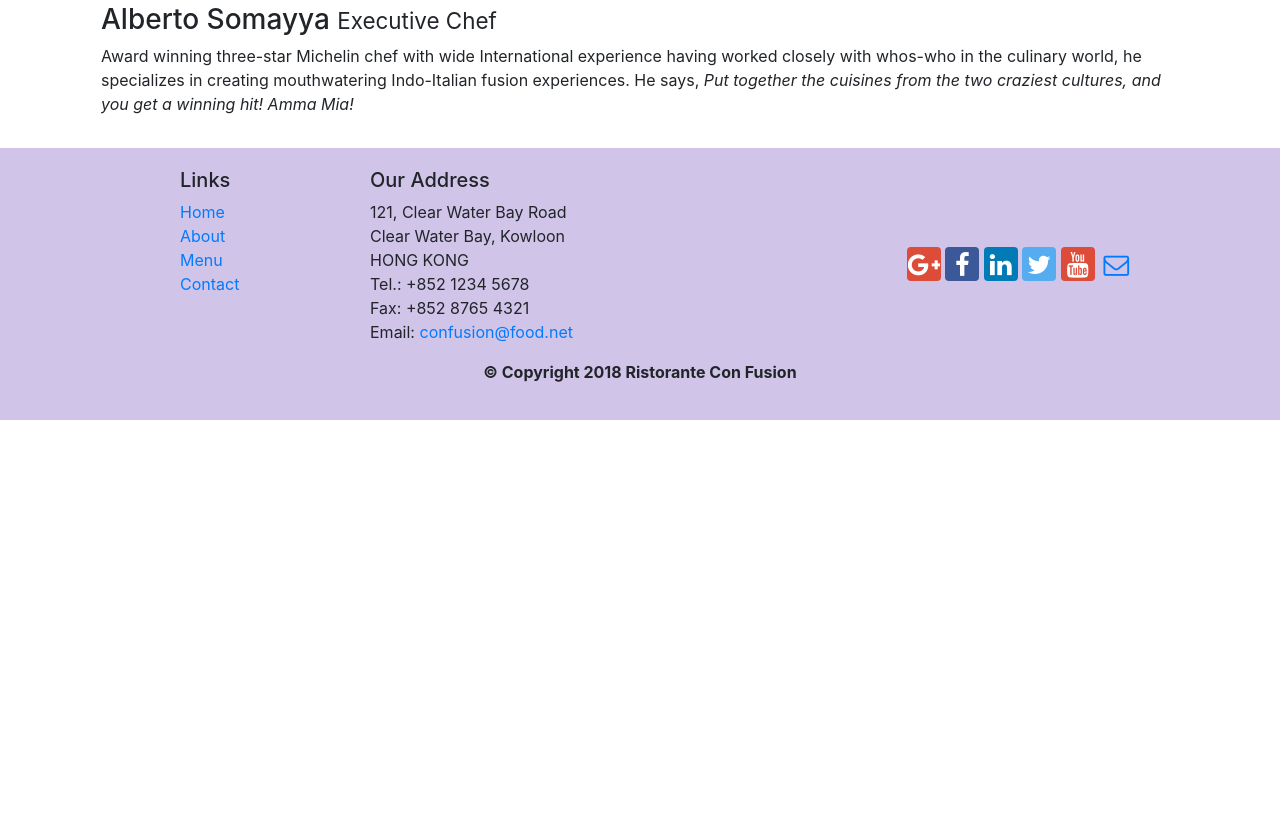
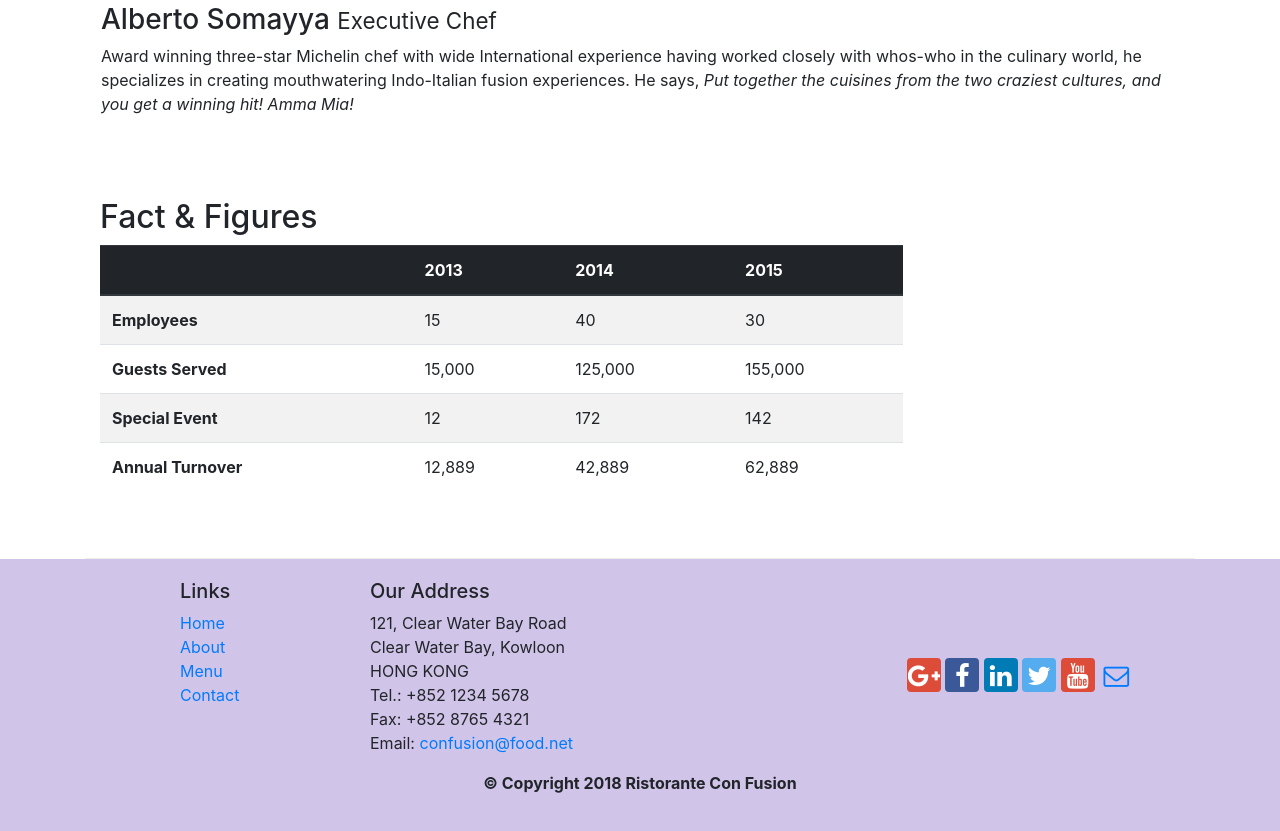
Before and after one commit to saurabhpathak072/Bootstrap-setup, a website: page aboutus.html in a window 1280 px wide. Shown: the part 1369-2200 px from the top of the page. Before the commit the page ends 1789 px from the top, so only its background shows below. Drawn offline with nearby package versions, Linux system fonts and the light colour scheme.

Commit message:
Added table to about Page

```diff
--- a/aboutus.html
+++ b/aboutus.html
@@ -121,7 +121,50 @@
                             you get a winning hit! Amma Mia!</em></p>
                 </div>
             </div>
-
+            <div class="row row-content">
+                <div class="col-12 col-sm-9">
+                    <h2>Fact &amp; Figures</h2>
+                    <div class="table-responsive">
+                        <table class="table table-striped">
+                            <thead class="thead-dark">
+                                <tr>
+                                    <th>&nbsp;</th>
+                                    <th>2013</th>
+                                    <th>2014</th>
+                                    <th>2015</th>
+                                </tr>
+                            </thead>
+                            <tbody>
+                                <tr>
+                                    <th>Employees</th>
+                                    <td>15</td>
+                                    <td>40</td>
+                                    <td>30</td>
+                                </tr>
+                                <tr>
+                                    <th>Guests Served</th>
+                                    <td>15,000</td>
+                                    <td>125,000</td>
+                                    <td>155,000</td>
+                                </tr>
+                                <tr>
+                                    <th>Special Event</th>
+                                    <td>12</td>
+                                    <td>172</td>
+                                    <td>142</td>
+                                </tr>
+                                <tr>
+                                    <th>Annual Turnover</th>
+                                    <td>12,889</td>
+                                    <td>42,889</td>
+                                    <td>62,889</td>
+                                </tr>
+                            </tbody>
+                        </table>
+                    </div>
+                    <div class="col-12 col-sm-3"></div>
+                </div>
+            </div>
         </div>
 
         <footer class="footer">
```
